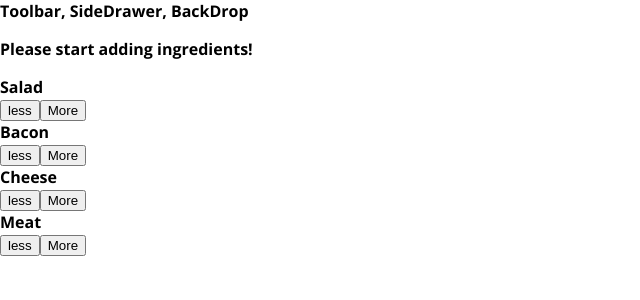
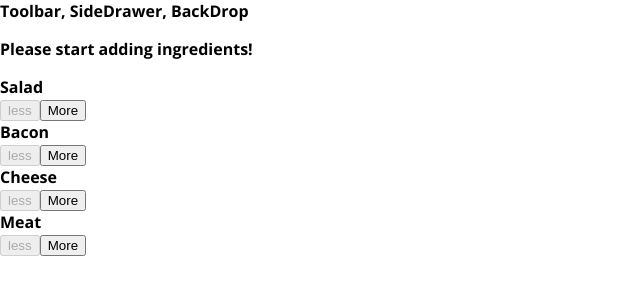
Before and after one commit to rohans540/burgermania, a React app: page / in a window 1280 px wide. Shown: the top 300 px of the page, without its empty margins (0-640 px from the left). Built offline with nearby package versions, Linux system fonts and the light colour scheme.

Commit message:
Removing ingredients bug fixed and disable button

```diff
--- a/src/components/Burger/BuildControls/BuildControl/BuildControl.js
+++ b/src/components/Burger/BuildControls/BuildControl/BuildControl.js
@@ -5,8 +5,13 @@
 const buildControl = ( props ) => (
     <div className={classes.BuildControl}>
         <div className={classes.Label}>{props.label}</div>
-        <button className={classes.Less} onClick={props.removed}>less</button>
-        <button className={classes.More} onClick={props.added}>More</button>
+        <button
+        className={classes.Less}
+        onClick={props.removed}
+        disabled={props.disabled}>less</button>
+        <button
+        className={classes.More}
+        onClick={props.added}>More</button>
     </div>
 );
 
--- a/src/components/Burger/BuildControls/BuildControls.js
+++ b/src/components/Burger/BuildControls/BuildControls.js
@@ -17,6 +17,7 @@
                 label={ctrl.label}
                 added={() => props.ingredientAdded(ctrl.type)}
                 removed={() => props.ingredientRemoved(ctrl.type)}
+                disabled={props.disabled[ctrl.type]}
             />
         ))}
     </div>
--- a/src/containers/BurgerBuilder/BurgerBuilder.js
+++ b/src/containers/BurgerBuilder/BurgerBuilder.js
@@ -27,31 +27,43 @@
         const updatedIngredients = {
             ...this.state.ingredients
         }
-        updatedIngredients[type] = this.state.ingredients + 1;
+        updatedIngredients[type] = this.state.ingredients[type]+ 1;
         const newPrice = this.state.totalPrice + INGREDIENT_PRICE[type];
         this.setState({totalPrice: newPrice, ingredients: updatedIngredients});
 
     };
 
     removeIngredientHandler = (type) => {
-        if(this.state.ingredients[type] <=0){
+        const oldCount = this.state.ingredients[type];
+        if(oldCount <= 0) {
+            console.log("No stuffing!")
             return;
         }
+        const updatedCount = oldCount - 1;
         const updatedIngredients = {
             ...this.state.ingredients
         };
-        updatedIngredients[type] = this.state.ingredients - 1;
-        const newPrice = this.state.totalPrice - INGREDIENT_PRICE[type];
-        this.setState({totalPrice: newPrice, ingredients: updatedIngredients});
+        updatedIngredients[type] = updatedCount;
+        const priceDeduction = INGREDIENT_PRICE[type];
+        const oldPrice = this.state.totalPrice;
+        const newPrice = oldPrice - priceDeduction;
+        this.setState({totalPrice: newPrice, ingredients: updatedIngredients})
     }
 
     render() {
+        const disabledInfo = {
+            ...this.state.ingredients
+        };
+        for(let key in disabledInfo) {
+            disabledInfo[key] = disabledInfo[key] <= 0
+        }
         return (
             <Aux>
                 <Burger ingredients={this.state.ingredients} />
                 <BuildControls
                     ingredientAdded={this.addIngredientHandler}
                     ingredientRemoved={this.removeIngredientHandler}
+                    disabled={disabledInfo}
                 />
             </Aux>
         );
```
